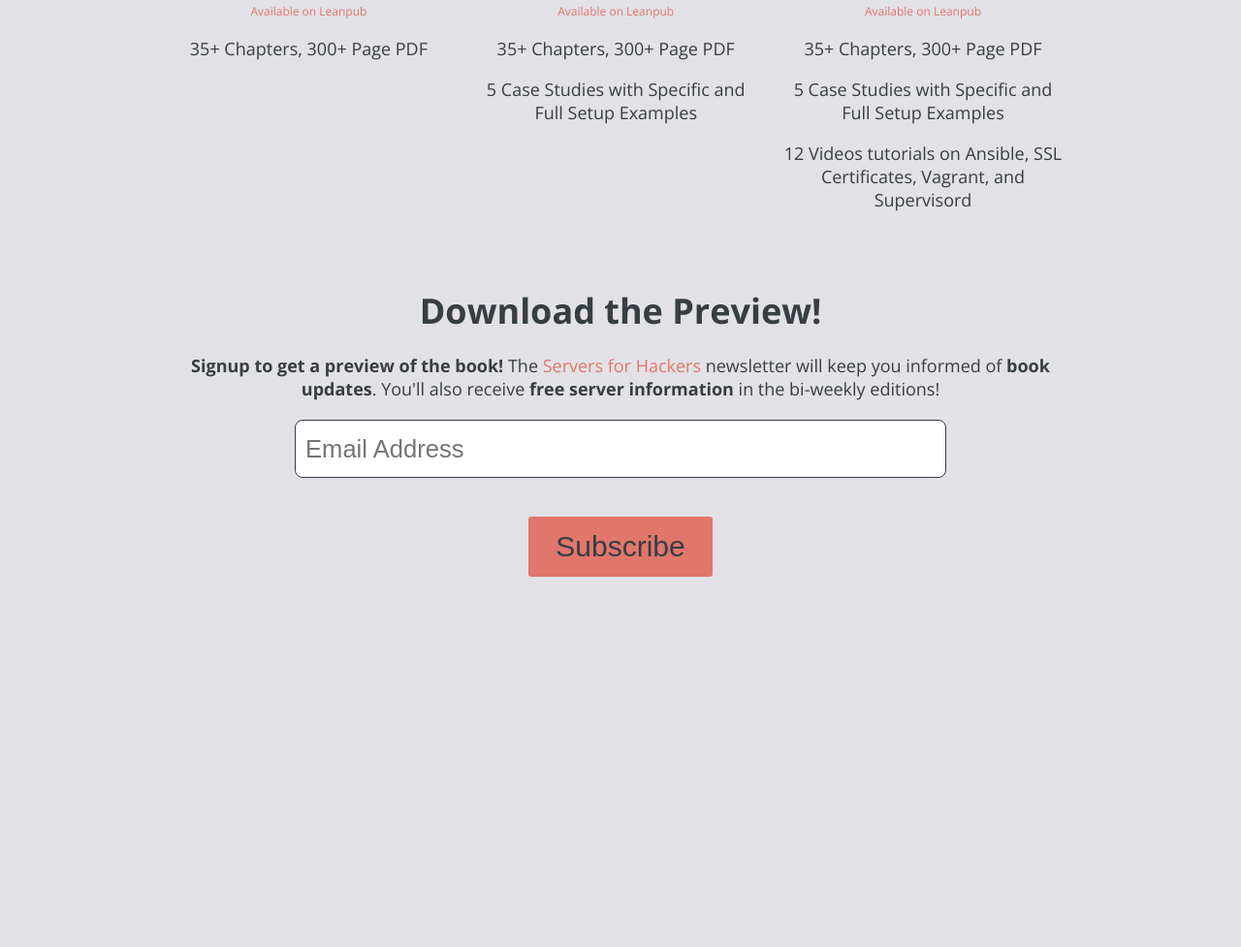
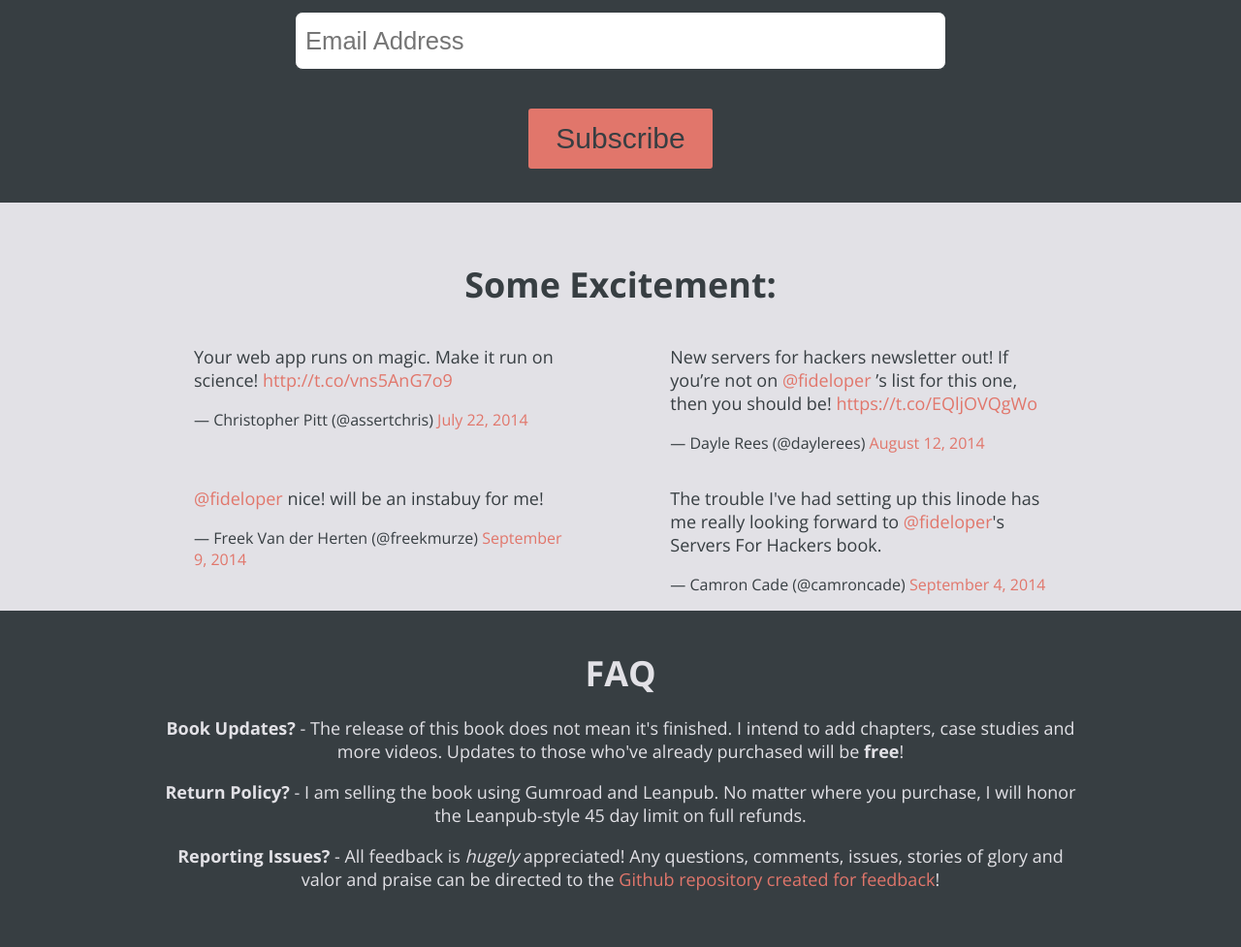
Before and after one commit to Servers-for-Hackers/book-site, a website: page index.html in a window 1280 px wide. Shown: the part 2857-3834 px from the top of the page at 97% size. Before the commit the page ends 3557 px from the top, so only its background shows below. Drawn offline with nearby package versions, Linux system fonts and the light colour scheme.

Commit message:
updates for live

```diff
--- a/assets/scss/inc/_typography.scss
+++ b/assets/scss/inc/_typography.scss
@@ -111,6 +111,14 @@ header h1  {
   margin: 60px 0 20px 0;
 }
 
+#faq.basic h2 {
+  margin: 40px 0 20px 0;
+}
+
+#faq.basic {
+  padding-bottom: 40px;
+}
+
 p.small {
   margin: 0;
   padding: 0;
--- a/assets/scss/styles.scss
+++ b/assets/scss/styles.scss
@@ -8,7 +8,6 @@ body {
   background: $sfh-white;
   margin: 0;
   padding: 0;
-  padding-bottom: 70px;
 }
 
 hr {
--- a/index.html
+++ b/index.html
@@ -119,30 +119,6 @@
         </div>
     </section>
 
-    <section id="tweets">
-        <div class="breadth">
-            <article class="basic">
-                <h2>Some Excitement:</h2>
-            </article>
-        </div>
-        <div class="dual">
-            <article>
-                <blockquote class="twitter-tweet" data-cards="hidden" lang="en"><p>Your web app runs on magic. Make it run on science! <a href="http://t.co/vns5AnG7o9">http://t.co/vns5AnG7o9</a></p>&mdash; Christopher Pitt (@assertchris) <a href="https://twitter.com/assertchris/status/491579999393419266">July 22, 2014</a></blockquote>
-            </article>
-            <article>
-                <blockquote class="twitter-tweet" data-cards="hidden" lang="en"><p>New servers for hackers newsletter out! If you’re not on <a href="https://twitter.com/fideloper">@fideloper</a> ’s list for this one, then you should be! <a href="https://t.co/EQljOVQgWo">https://t.co/EQljOVQgWo</a></p>&mdash; Dayle Rees (@daylerees) <a href="https://twitter.com/daylerees/status/499280501619052544">August 12, 2014</a></blockquote>
-            </article>
-        </div>
-        <div class="dual">
-            <article>
-                <blockquote class="twitter-tweet" data-conversation="none" lang="en"><p><a href="https://twitter.com/fideloper">@fideloper</a> nice! will be an instabuy for me!</p>&mdash; Freek Van der Herten (@freekmurze) <a href="https://twitter.com/freekmurze/status/509296618559254528">September 9, 2014</a></blockquote>
-            </article>
-            <article>
-                <blockquote class="twitter-tweet" lang="en"><p>The trouble I&#39;ve had setting up this linode has me really looking forward to <a href="https://twitter.com/fideloper">@fideloper</a>&#39;s Servers For Hackers book.</p>&mdash; Camron Cade (@camroncade) <a href="https://twitter.com/camroncade/status/507573899626684416">September 4, 2014</a></blockquote>
-            </article>
-        </div>
-    </section>
-
     <section class="basic" id="price-header">
         <div class="breadth">
             <article>
@@ -212,7 +188,7 @@
         </div>
     </section>
 
-    <section class="basic" id="signup">
+    <section class="dark basic" id="signup">
         <div class="breadth">
             <article><a name="dlpreview" id="dlpreview"></a>
                 <h2>Download the Preview!</h2>
@@ -225,6 +201,41 @@
                     <div style="position: absolute; left: -5000px;"><input type="text" name="b_a8135265ae1b33559181e2f60_5b5ccc2ff7" value=""></div>
                     <input type="hidden" name="MMERGE3" value="ebook" />
                 </form>
+            </article>
+        </div>
+    </section>
+
+    <section id="tweets">
+        <div class="breadth">
+            <article class="basic">
+                <h2>Some Excitement:</h2>
+            </article>
+        </div>
+        <div class="dual">
+            <article>
+                <blockquote class="twitter-tweet" data-cards="hidden" lang="en"><p>Your web app runs on magic. Make it run on science! <a href="http://t.co/vns5AnG7o9">http://t.co/vns5AnG7o9</a></p>&mdash; Christopher Pitt (@assertchris) <a href="https://twitter.com/assertchris/status/491579999393419266">July 22, 2014</a></blockquote>
+            </article>
+            <article>
+                <blockquote class="twitter-tweet" data-cards="hidden" lang="en"><p>New servers for hackers newsletter out! If you’re not on <a href="https://twitter.com/fideloper">@fideloper</a> ’s list for this one, then you should be! <a href="https://t.co/EQljOVQgWo">https://t.co/EQljOVQgWo</a></p>&mdash; Dayle Rees (@daylerees) <a href="https://twitter.com/daylerees/status/499280501619052544">August 12, 2014</a></blockquote>
+            </article>
+        </div>
+        <div class="dual">
+            <article>
+                <blockquote class="twitter-tweet" data-conversation="none" lang="en"><p><a href="https://twitter.com/fideloper">@fideloper</a> nice! will be an instabuy for me!</p>&mdash; Freek Van der Herten (@freekmurze) <a href="https://twitter.com/freekmurze/status/509296618559254528">September 9, 2014</a></blockquote>
+            </article>
+            <article>
+                <blockquote class="twitter-tweet" lang="en"><p>The trouble I&#39;ve had setting up this linode has me really looking forward to <a href="https://twitter.com/fideloper">@fideloper</a>&#39;s Servers For Hackers book.</p>&mdash; Camron Cade (@camroncade) <a href="https://twitter.com/camroncade/status/507573899626684416">September 4, 2014</a></blockquote>
+            </article>
+        </div>
+    </section>
+
+    <section class="dark basic" id="faq">
+        <div class="breadth">
+            <article>
+                <h2>FAQ</h2>
+                <p><strong>Book Updates?</strong> - The release of this book does not mean it's finished. I intend to add chapters, case studies and more videos. Updates to those who've already purchased will be <strong>free</strong>!</p>
+                <p><strong>Return Policy?</strong> - I am selling the book using Gumroad and Leanpub. No matter where you purchase, I will honor the Leanpub-style 45 day limit on full refunds.</p>
+                <p><strong>Reporting Issues?</strong> - All feedback is <em>hugely</em> appreciated! Any questions, comments, issues, stories of glory and valor and praise can be directed to the <a href="https://github.com/Servers-for-Hackers/the-book">Github repository created for feedback</a>!</p>
             </article>
         </div>
     </section>
```
Also changed, not shown: css/styles.css.
